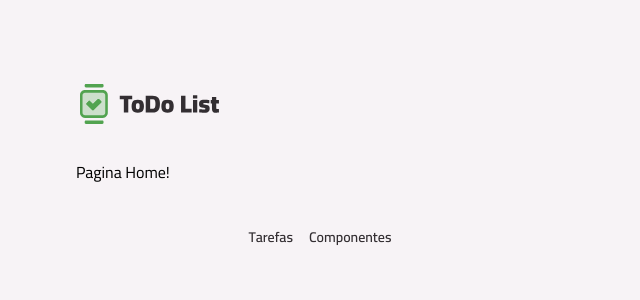
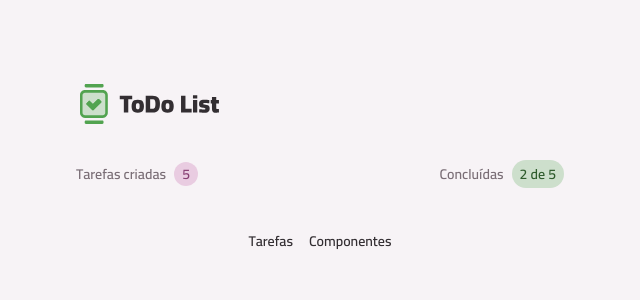
Before and after one commit to Humildeficador/rocketseat-toDoList, a React (Vite) app: page / in a window 1280 px wide. Shown: the top 300 px of the page, without its empty margins (320-960 px from the left). Built offline with nearby package versions, Linux system fonts and the light colour scheme.

Commit message:
TaskSummary core component created

```diff
--- /dev/null
+++ b/src/core-components/TaskSummary/TaskSummary.tsx
@@ -0,0 +1,17 @@
+import { Badge } from "../../components/Badge/Badge"
+import { Text } from "../../components/Text/Text"
+
+export function TaskSummary() {
+	return (
+		<>
+			<div className="flex items-center gap-2">
+				<Text variant={"body-sm-bold"} className='text-gray-300!'>Tarefas criadas</Text>
+				<Badge variant={"secundary"} className='h-6 w-6' >5</Badge>
+			</div>
+			<div className="flex items-center gap-2">
+				<Text variant={"body-sm-bold"} className='text-gray-300!'>Concluídas</Text>
+				<Badge variant={"primary"}>2 de 5</Badge>
+			</div>
+		</>
+	)
+}
--- a/src/pages/PageHome.tsx
+++ b/src/pages/PageHome.tsx
@@ -1,5 +1,10 @@
-import { Container } from '../components/Container/Container';
+import { Container } from "../components/Container/Container"
+import { TaskSummary } from '../core-components/TaskSummary/TaskSummary'
 
 export function PageHome() {
-  return <Container>Pagina Home!</Container>
+	return <Container as='article' className='space-y-3'>
+    <header className='flex justify-between'>
+      <TaskSummary />
+    </header>
+  </Container>
 }
```
